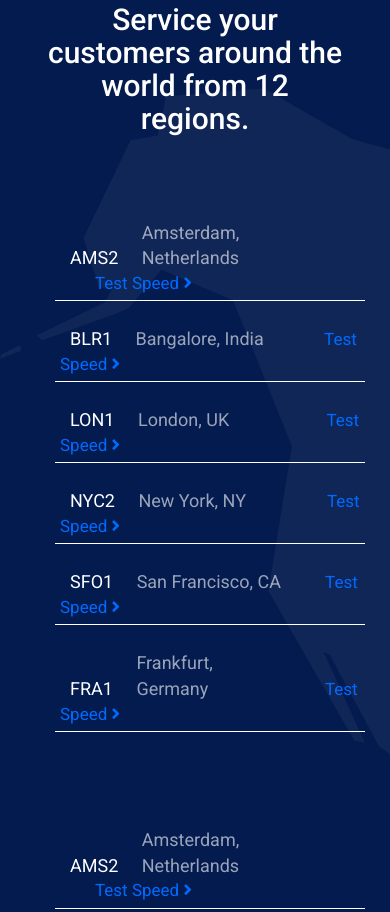
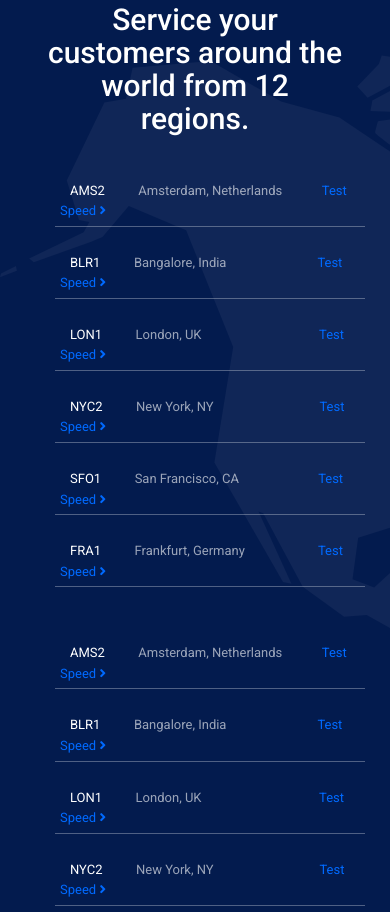
Before and after one commit to giuseppe-lana27/html-css-digitalocean, a plain HTML site: page index.html in a window 390 px wide. Shown: the part 4590-5502 px from the top of the page. Drawn offline with nearby package versions, Linux system fonts and the light colour scheme.

Commit message:
Modifiche resposive listato delle città

```diff
--- a/css/style.css
+++ b/css/style.css
@@ -314,25 +314,26 @@ p .terms{
 .cities-list li{
   padding: 5px;
   margin-bottom: 20px;
-  border-bottom: 1px solid #fff;
+  border-bottom: 1px solid rgba(255, 255, 255, 0.3);
+
 }
 .city-acro{
   width: 25%;
-  font-size: 18px;
+  font-size: 13px;
   margin-left: 10px;
-  margin-right: 20px;
+  margin-right: 30px;
 }
 .city-name{
   width: 50%;
   display: inline-block;
   text-align: left;
   opacity: 0.6;
-  font-size: 18px;
+  font-size: 13px;
 }
 .speed{
   width: 25%;
-  font-size: 17px;
-  margin-left: 35px;
+  font-size: 13px;
+  margin-left: 10%;
 }
 
 
@@ -351,7 +352,9 @@ p .terms{
   .features-item{
     margin: 15px 0;
   }
-
+  .cities-list{
+    margin-top: 0;
+  }
 }
 
 @media screen and (max-width: 992px) {
@@ -362,4 +365,7 @@ p .terms{
     width: calc(50% - 24px);
     margin: 30px auto;
   }
+  .cities-list{
+    margin-top: 0;
+  }
 }
```
